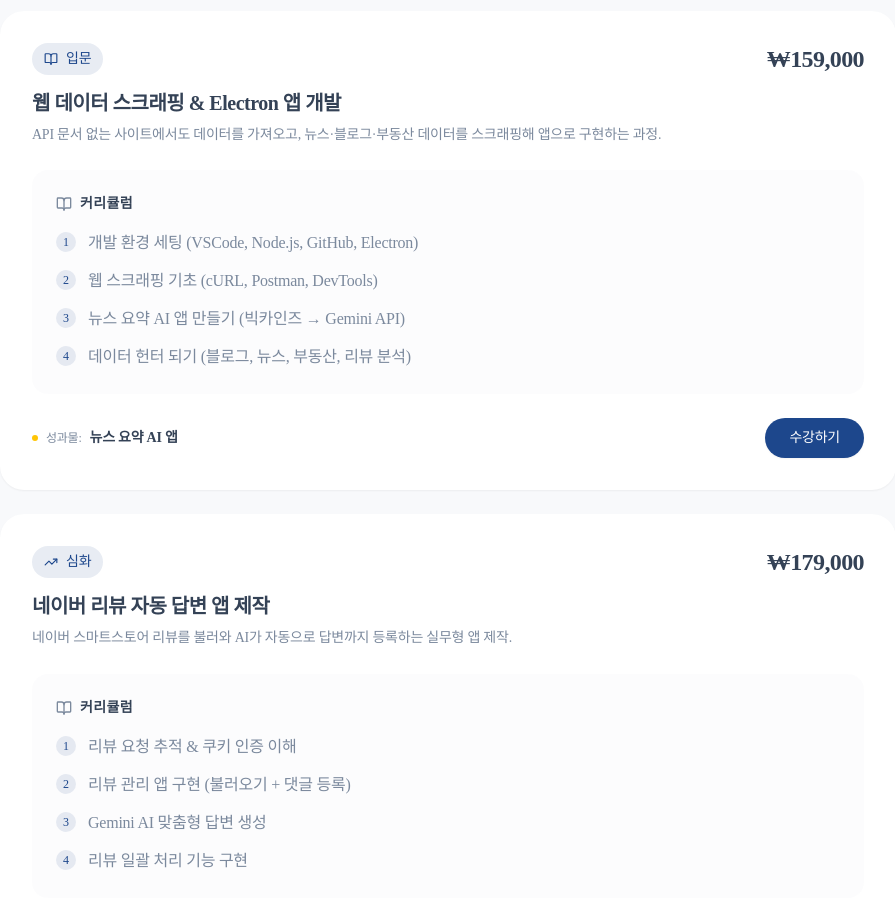
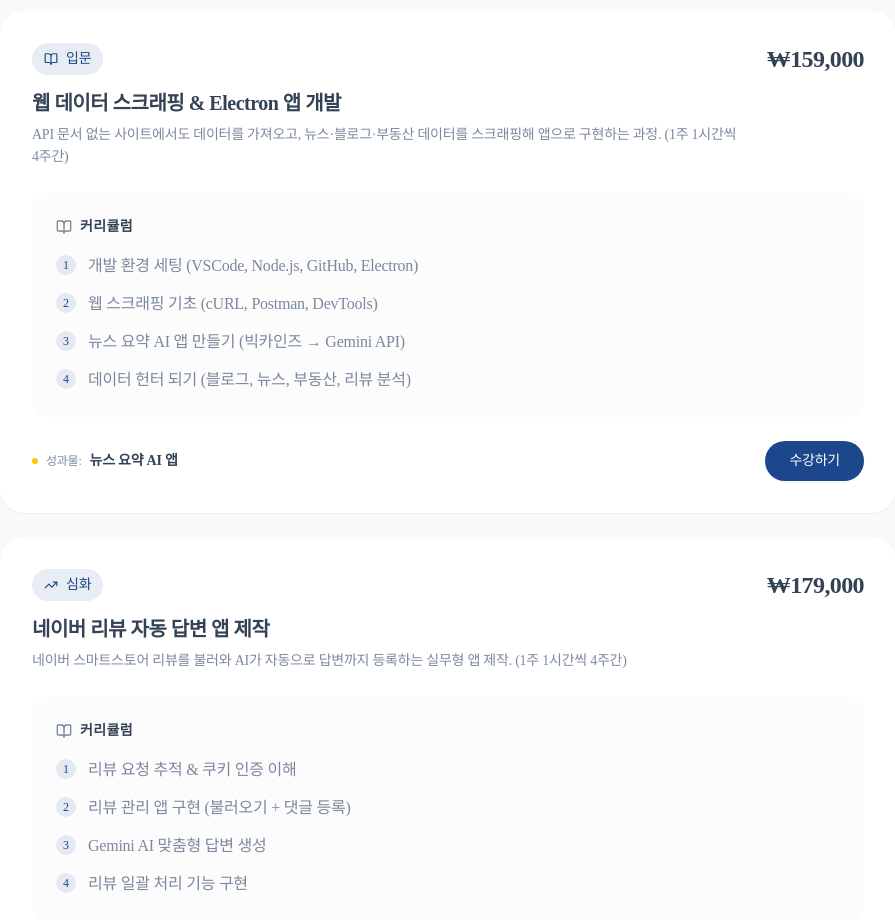
Before and after one commit to nestezup/gemini-dev-journey, a React (Vite) app: page / in a window 1280 px wide. Shown: the part 2600-3520 px from the top of the page, without its empty margins (192-1087 px from the left). Built offline with nearby package versions, Linux system fonts and the light colour scheme; the HTML template or start-up script is replaced by a standard one.

Commit message:
Add course duration details

```diff
--- a/src/components/CourseSection.tsx
+++ b/src/components/CourseSection.tsx
@@ -16,7 +16,7 @@ const CourseSection = () => {
       title: "웹 데이터 스크래핑 & Electron 앱 개발",
       level: "입문",
       color: "primary",
-      description: "API 문서 없는 사이트에서도 데이터를 가져오고, 뉴스·블로그·부동산 데이터를 스크래핑해 앱으로 구현하는 과정.",
+      description: "API 문서 없는 사이트에서도 데이터를 가져오고, 뉴스·블로그·부동산 데이터를 스크래핑해 앱으로 구현하는 과정. (1주 1시간씩 4주간)",
       curriculum: [
         "개발 환경 세팅 (VSCode, Node.js, GitHub, Electron)",
         "웹 스크래핑 기초 (cURL, Postman, DevTools)",
@@ -32,7 +32,7 @@ const CourseSection = () => {
       title: "네이버 리뷰 자동 답변 앱 제작",
       level: "심화",
       color: "accent",
-      description: "네이버 스마트스토어 리뷰를 불러와 AI가 자동으로 답변까지 등록하는 실무형 앱 제작.",
+      description: "네이버 스마트스토어 리뷰를 불러와 AI가 자동으로 답변까지 등록하는 실무형 앱 제작. (1주 1시간씩 4주간)",
       curriculum: [
         "리뷰 요청 추적 & 쿠키 인증 이해",
         "리뷰 관리 앱 구현 (불러오기 + 댓글 등록)",
```
